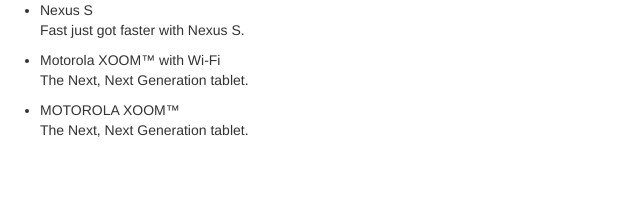
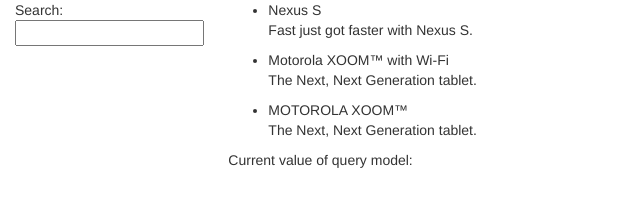
Before and after one commit to khambley/AngularJSTrainingApp, a website: page app/index.html in a window 1280 px wide. Shown: the whole page, without its empty margins (0-640 px from the left). Drawn offline with nearby package versions, Linux system fonts and the light colour scheme.

Commit message:
step-5 Added search box and filtered repeaters

```diff
--- a/app/phone-list/phone-list.template.html
+++ b/app/phone-list/phone-list.template.html
@@ -1,6 +1,21 @@
-<ul>
-    <li ng-repeat="phone in $ctrl.phones">
-      <span>{{phone.name}}</span>
-      <p>{{phone.snippet}}</p>
-    </li>
-  </ul>
+<div class="container-fluid">
+    <div class="row">
+        <div class="col-md-2">
+           <!--Sidebar content-->
+           <form novalidate>
+            Search: <input ng-model="$ctrl.query" />
+           </form>
+
+        </div>
+        <div class="col-md-10">
+            <!--Body content-->
+            <ul class="phones">
+                <li ng-repeat="phone in $ctrl.phones | filter:$ctrl.query">
+                  <span>{{phone.name}}</span>
+                  <p>{{phone.snippet}}</p>
+                </li>
+              </ul>
+              Current value of query model: {{$ctrl.query}}
+        </div>
+    </div>
+</div>
```
